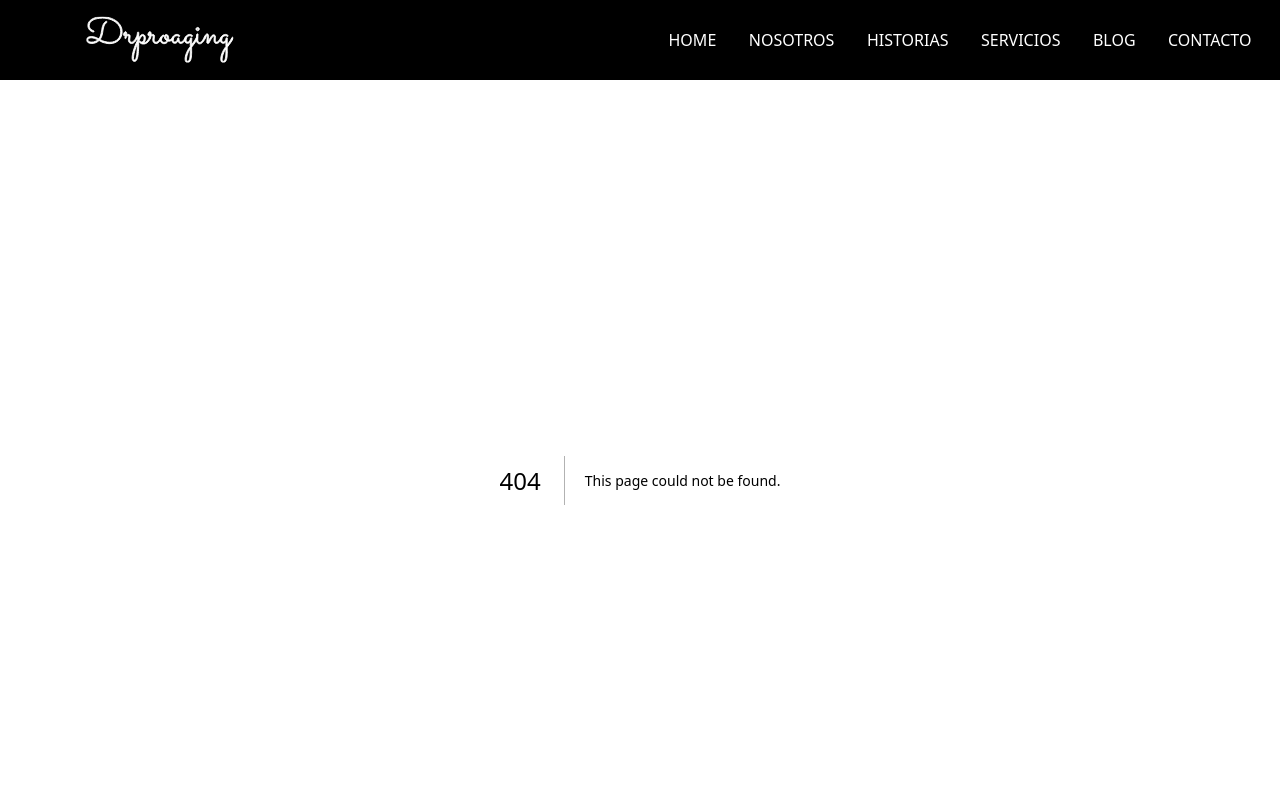
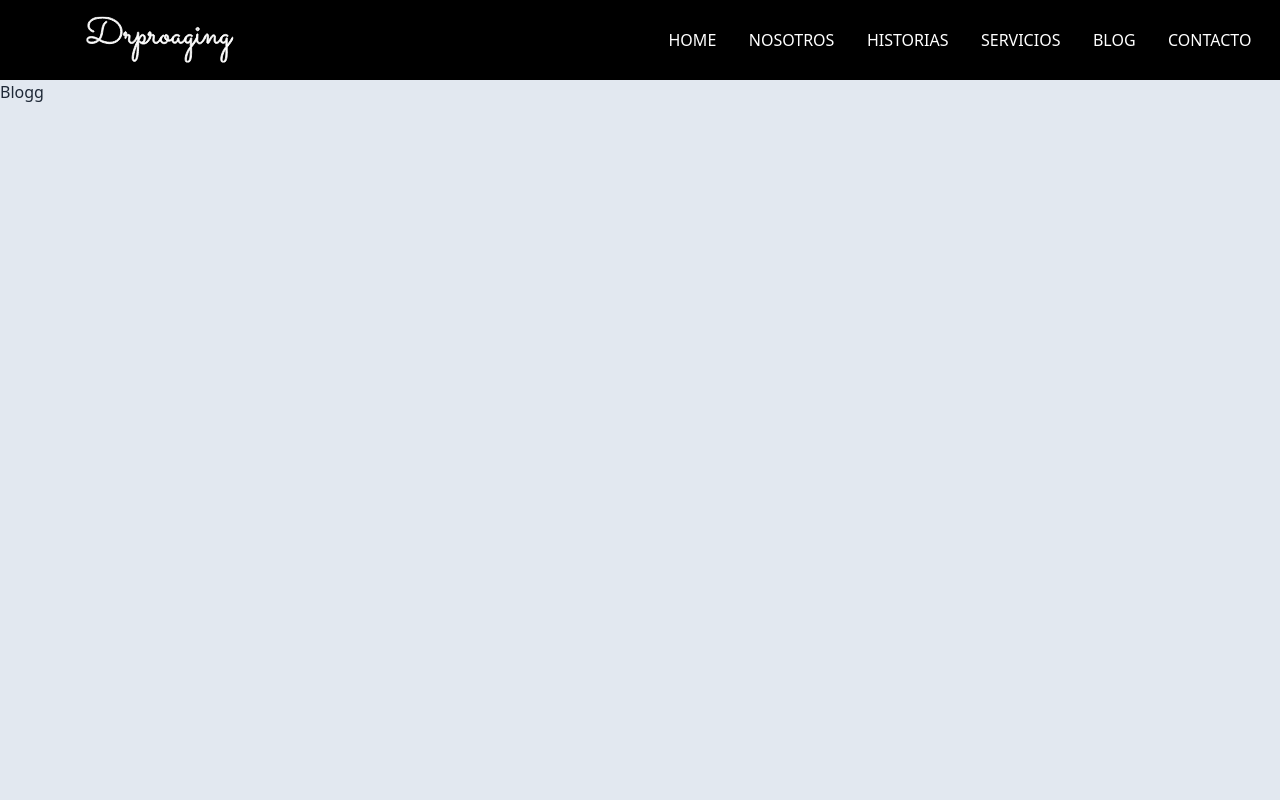
Before and after one commit to arcav/drproaging, a Next.js app: page /Blogg in a window 1280 px wide. Before the commit this address had no page. Shown: the top 800 px of the page. Built offline with nearby package versions, Linux system fonts and the light colour scheme.

Commit message:
feature:pages Blogg basic

```diff
--- /dev/null
+++ b/pages/Blogg.jsx
@@ -0,0 +1,9 @@
+import React from 'react'
+
+const Blogg = () => {
+  return (
+    <div>Blogg</div>
+  )
+}
+
+export default Blogg
```
